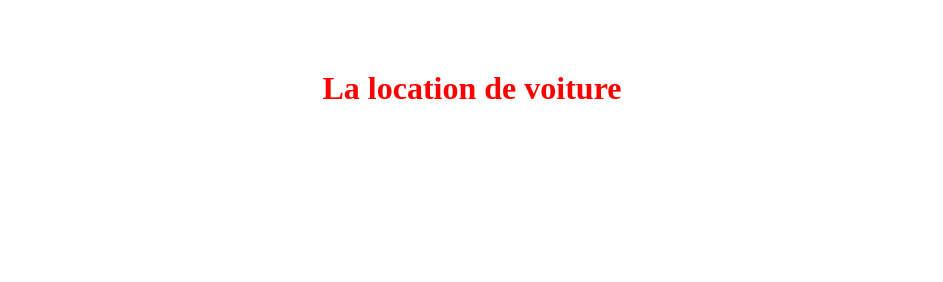
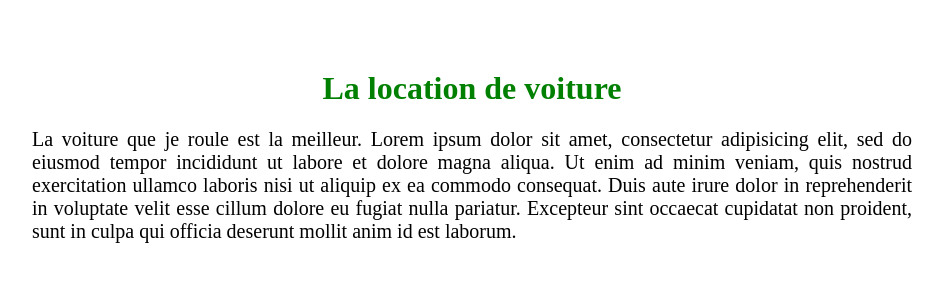
Before and after one commit to amoq18/locationVoiture_test, a plain HTML site: page index.html in a window 1280 px wide. Shown: the whole page, without its empty margins (168-1111 px from the left). Drawn offline with Linux system fonts and the light colour scheme.

Commit message:
Texte ajouté

```diff
--- a/index.html
+++ b/index.html
@@ -2,8 +2,16 @@
 <html>
 <head>
 	<title>Git test</title>
+	<link rel="stylesheet" type="text/css" href="style.css">
 </head>
-<body style="background-color: white; margin: 70px 0px 20px 0px">
-	<h1 style="color: red; text-align: center">La location de voiture</h1>
+<body>
+	<div><h1>La location de voiture</h1>
+		<p class="align">La voiture que je roule est la meilleur. Lorem ipsum dolor sit amet, consectetur adipisicing elit, sed do eiusmod
+		tempor incididunt ut labore et dolore magna aliqua. Ut enim ad minim veniam,
+		quis nostrud exercitation ullamco laboris nisi ut aliquip ex ea commodo
+		consequat. Duis aute irure dolor in reprehenderit in voluptate velit esse
+		cillum dolore eu fugiat nulla pariatur. Excepteur sint occaecat cupidatat non
+		proident, sunt in culpa qui officia deserunt mollit anim id est laborum.</p>
+	</div>
 </body>
 </html>
```
